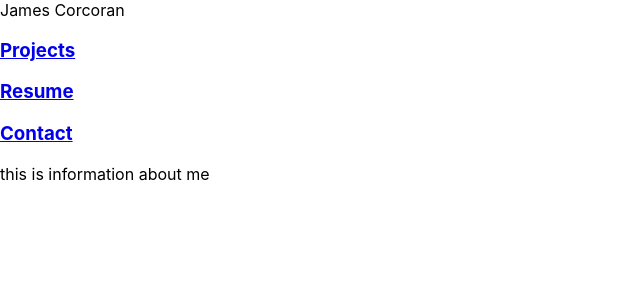
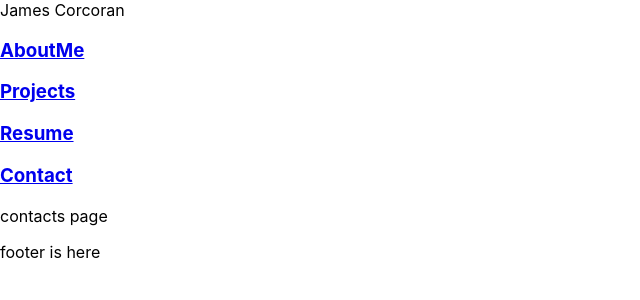
Before and after one commit to jcorcorangithub/react_portfolio, a React (Create React App) app in the folder react_portfolio/: page /contact in a window 1280 px wide. Shown: the top 300 px of the page, without its empty margins (0-640 px from the left). Built offline with nearby package versions, Linux system fonts and the light colour scheme.

Commit message:
corrected functionality for component routing

```diff
--- a/react_portfolio/src/App.js
+++ b/react_portfolio/src/App.js
@@ -19,11 +19,25 @@ function App() {
         {/* </Route> */}
       </header>
 
+      <Route exact path ='/'>
+        <AboutMe />
+      </Route>
 
+      <Route exact path ='/projects'>
+        <Projects />
+      </Route>
 
-      {/* <Route exact path ='/aboutme'>  */}
-        <AboutMe />
-      {/* </Route> */}
+      <Route exact path ='/resume'>
+        <Resume />
+      </Route>
+
+      <Route exact path ='/contact'>
+        <Contact />
+      </Route>
+
+      <footer>
+        <Footer />
+      </footer>
 
     </Router>
     </div>
--- a/react_portfolio/src/components/contact.js
+++ b/react_portfolio/src/components/contact.js
@@ -1,3 +1,3 @@
-export default function Contacts(){
-    <p>contacts</p>
+export default function Contact(){
+    return (<p>contacts page</p>);
 }
--- a/react_portfolio/src/components/footer.js
+++ b/react_portfolio/src/components/footer.js
@@ -1,3 +1,3 @@
 export default function Footer(){
-    <p>footer</p>
+    return (<p>footer is here</p>);
 }
--- a/react_portfolio/src/components/navbar.js
+++ b/react_portfolio/src/components/navbar.js
@@ -5,6 +5,10 @@ import { NavLink, Link } from 'react-router-dom';
 export default function NavBar(){
     return (
         <nav className="nav">
+
+            < Link className='links navlinks' to='/'>
+                <h3>AboutMe</h3>
+            </Link>
 
             < Link className='links navlinks' to='/projects'>
                 <h3>Projects</h3>
--- a/react_portfolio/src/components/projects.js
+++ b/react_portfolio/src/components/projects.js
@@ -1,3 +1,3 @@
 export default function Projects(){
-    <p>projects</p>
+    return (<p>projects1 project2 project3</p>);
 }
--- a/react_portfolio/src/components/resume.js
+++ b/react_portfolio/src/components/resume.js
@@ -1,3 +1,3 @@
 export default function Resume(){
-    <p>resume</p>
+    return (<p>resume page</p>);
 }
```
